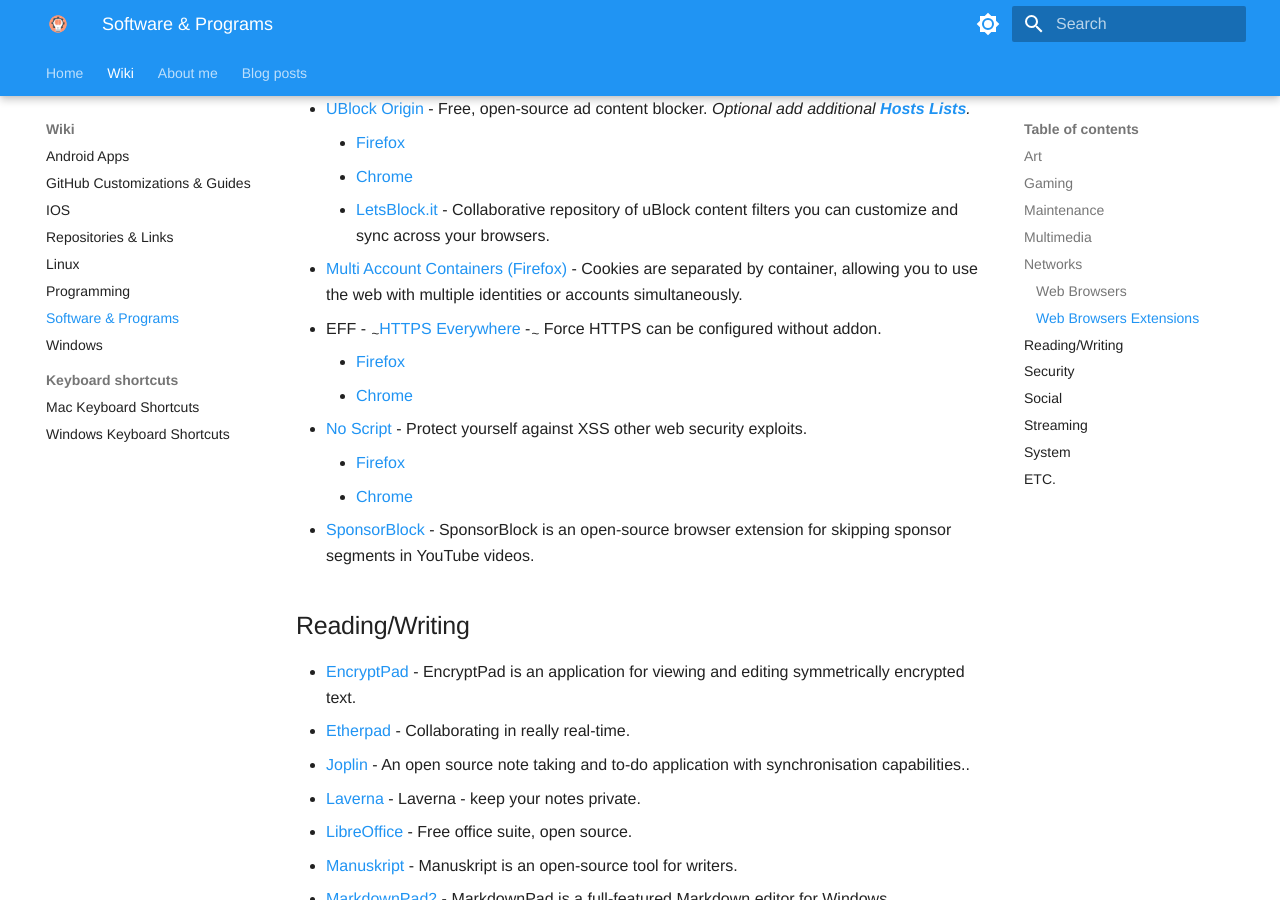
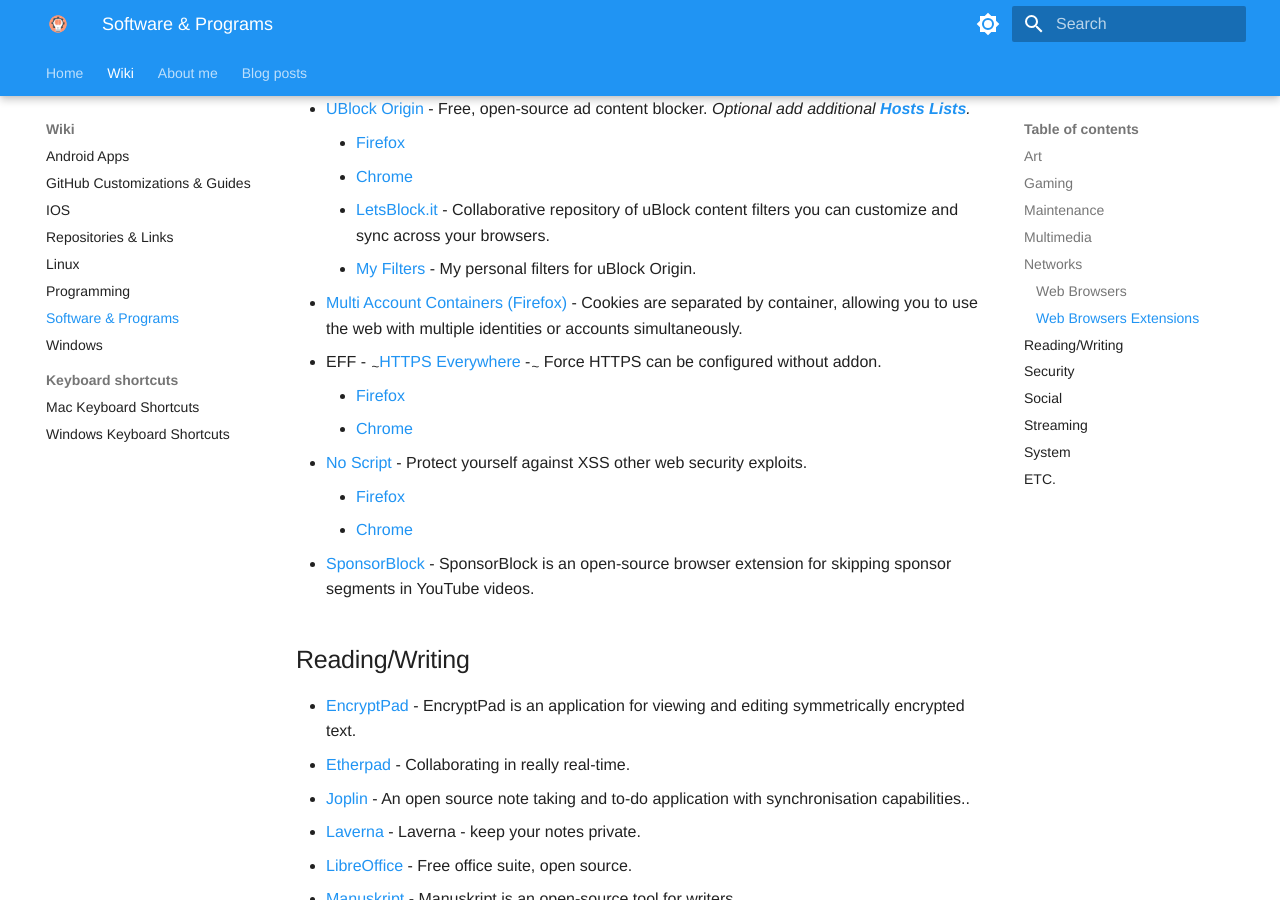
Before and after one commit to ZivSimchoni/Zwiki, an MkDocs documentation site: the page built from docs/Wiki/Programs.md, in a window 1280 px wide and 900 px high, scrolled down 2747 px. Built offline with MkDocs 1.6.1 and Material for MkDocs 9.7.7, drawn with Linux system fonts in a browser that asks for light colours; some web fonts are replaced.

Commit message:
Add My uBlock Origin Filters to programs page

```diff
--- a/docs/Wiki/Programs.md
+++ b/docs/Wiki/Programs.md
@@ -77,6 +77,7 @@
     -   [Firefox](https://addons.mozilla.org/en-US/firefox/addon/ublock-origin)
     -   [Chrome](https://chrome.google.com/webstore/detail/ublock-origin/cjpalhdlnbpafiamejdnhcphjbkeiagm)
     -   [LetsBlock.it](https://letsblock.it/filters) - Collaborative repository of uBlock content filters you can customize and sync across your browsers.
+    -   [My Filters](https://github.com/ZivSimchoni/uBlock-Origin-FilterZ) - My personal filters for uBlock Origin.
 -   [Multi Account Containers (Firefox)](https://addons.mozilla.org/en-US/firefox/addon/multi-account-containers/) - Cookies are separated by container, allowing you to use the web with multiple identities or accounts simultaneously.
 -   EFF - ~~~[HTTPS Everywhere](https://www.eff.org/https-everywhere) -~~~ Force HTTPS can be configured without addon.
     -   [Firefox](https://addons.mozilla.org/en-US/firefox/addon/https-everywhere)
```
